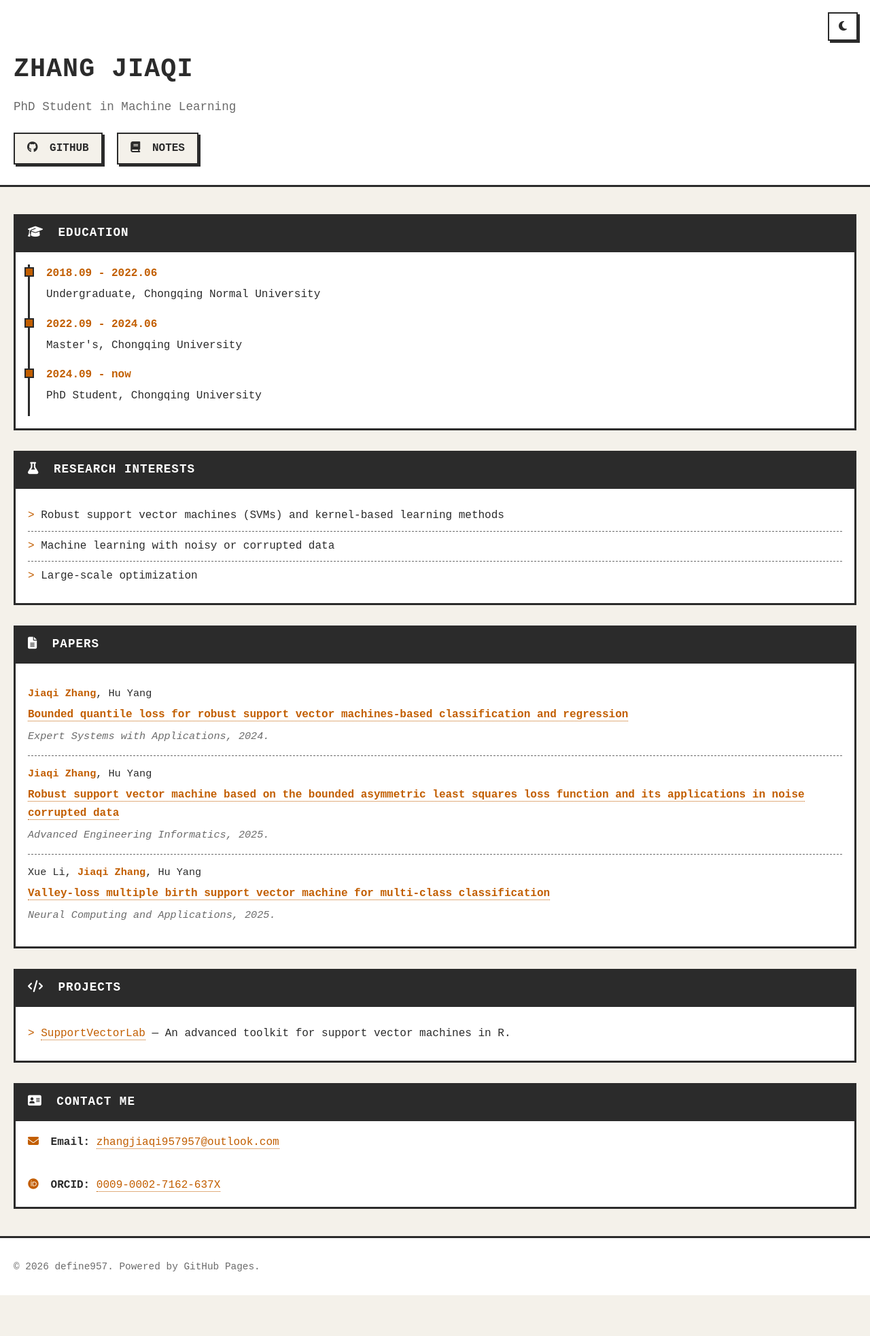
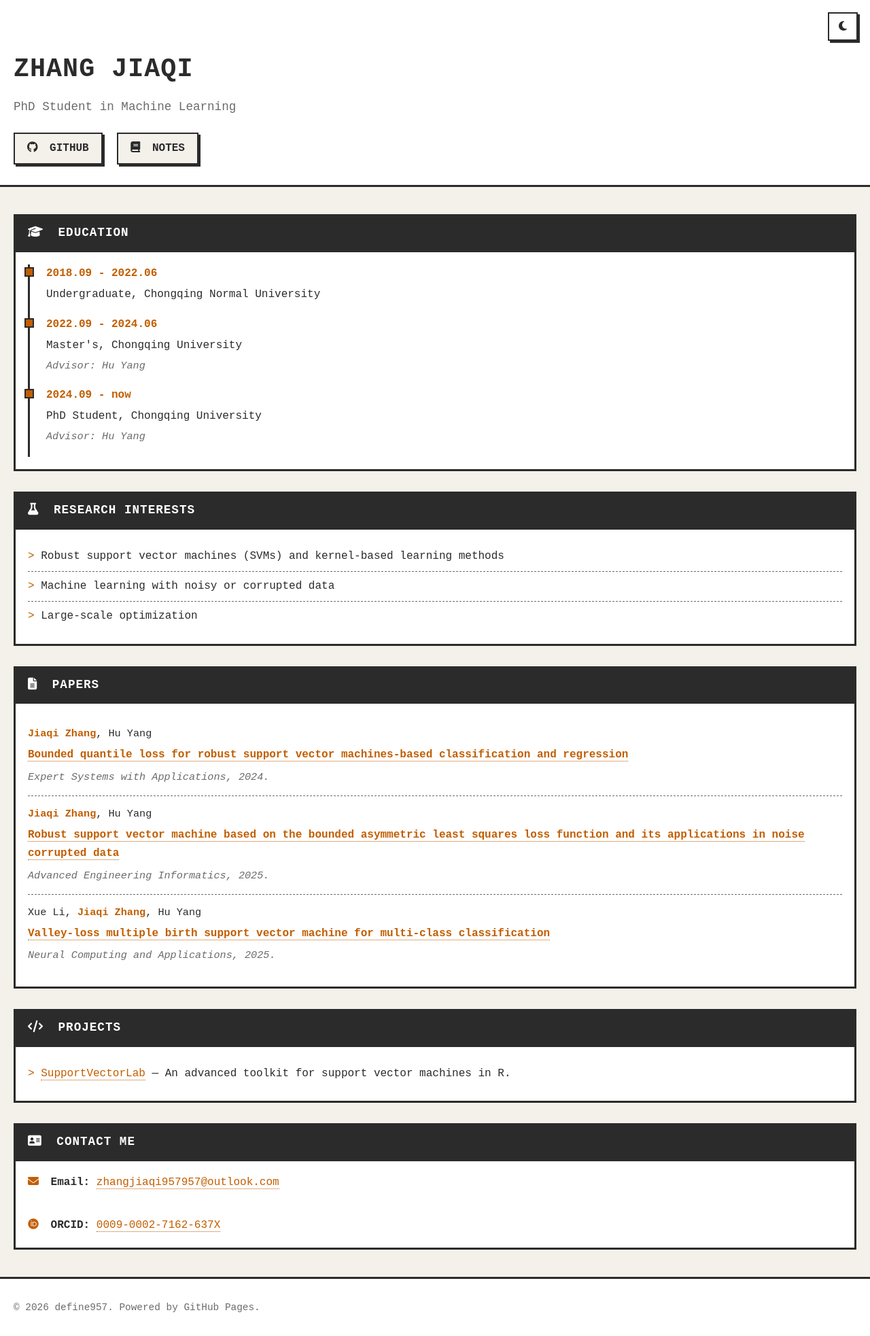
Before and after one commit to define957/define957.github.io, a Jekyll site: the page index.html, which Jekyll copies as it is, in a window 1280 px wide. Shown: the whole page at 68% size. Built offline with Jekyll 4.4.1, drawn with Linux system fonts in a browser that asks for light colours; before the commit the page ends 1905 px from its top, so only the background shows below that.

Commit message:
Add advisor Hu Yang to education timeline

```diff
--- a/index.html
+++ b/index.html
@@ -4,7 +4,7 @@
   <meta charset="UTF-8">
   <meta name="viewport" content="width=device-width, initial-scale=1.0">
   <title>Zhang Jiaqi's Home Page</title>
-  <link rel="stylesheet" href="style.css?v=8">
+  <link rel="stylesheet" href="style.css?v=9">
   <link rel="stylesheet" href="https://cdnjs.cloudflare.com/ajax/libs/font-awesome/6.5.0/css/all.min.css">
 </head>
 <body>
@@ -30,10 +30,12 @@
         <li>
           <span class="time">2022.09 - 2024.06</span>
           <span class="title">Master's, Chongqing University</span>
+          <span class="advisor">Advisor: Hu Yang</span>
         </li>
         <li>
           <span class="time">2024.09 - now</span>
           <span class="title">PhD Student, Chongqing University</span>
+          <span class="advisor">Advisor: Hu Yang</span>
         </li>
       </ul>
     </section>
--- a/style.css
+++ b/style.css
@@ -328,6 +328,15 @@ body {
   transition: color var(--transition);
 }
 
+.advisor {
+  display: block;
+  color: var(--muted);
+  font-size: 0.95rem;
+  font-style: italic;
+  margin-top: 4px;
+  transition: color var(--transition);
+}
+
 .card a {
   color: var(--accent);
   text-decoration: none;
```
